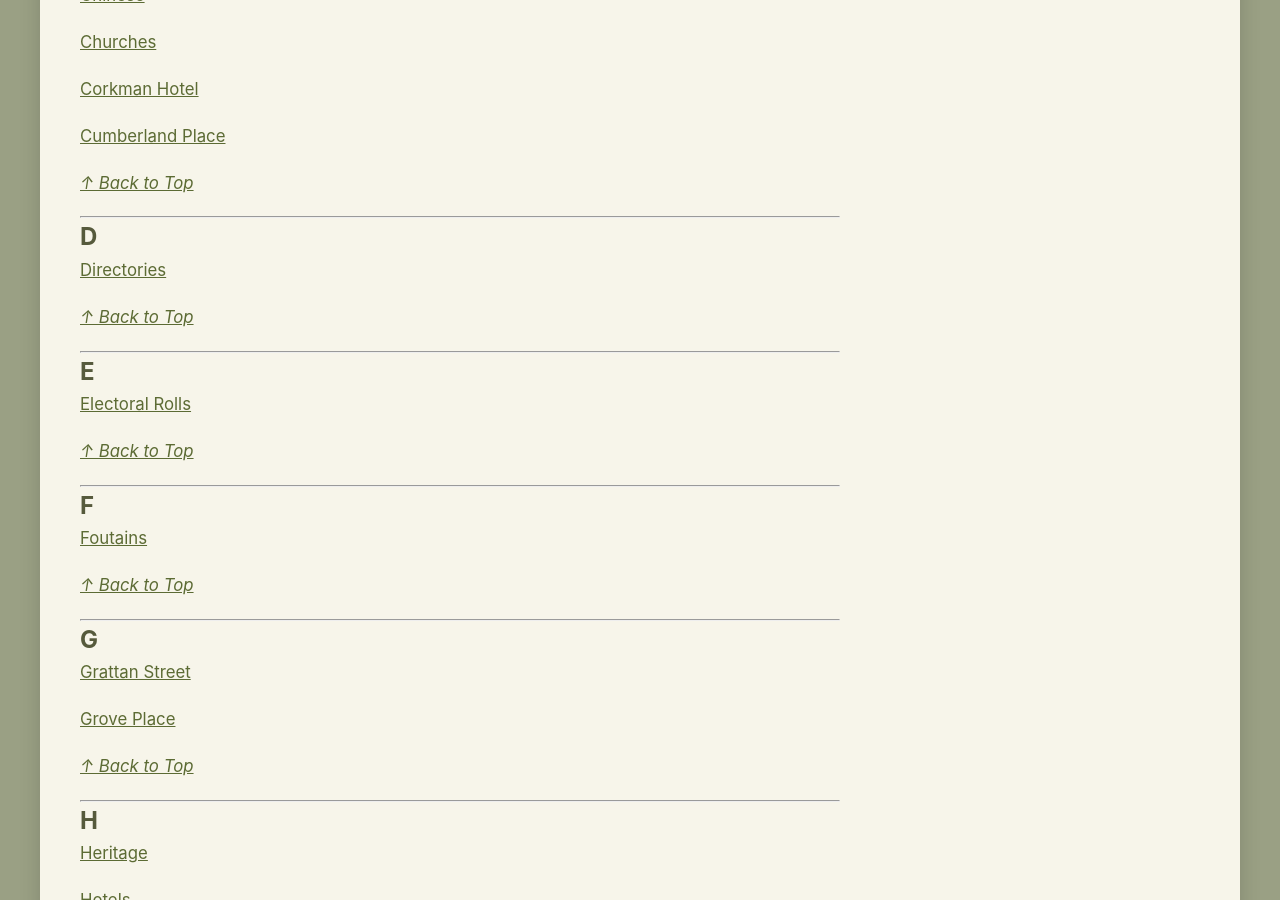
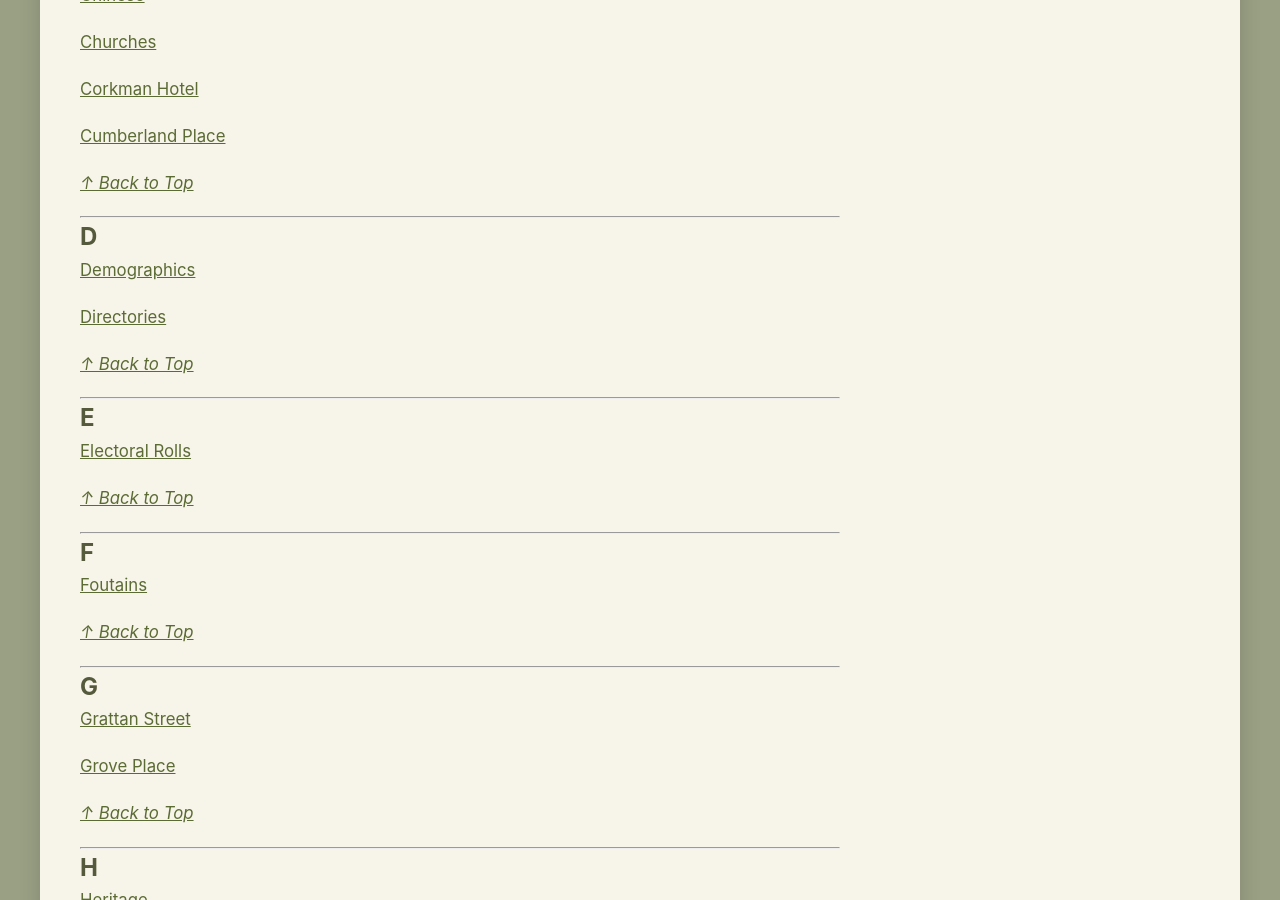
Before and after one commit to notamitchell/order, a Jekyll site: the page built from aToZ.md, in a window 1280 px wide and 900 px high, scrolled down 1603 px. Built offline with Jekyll 4.4.1, drawn with Linux system fonts in a browser that asks for light colours; a script that is not in the unit is left out.

Commit message:
Update aToZ.md

```diff
--- a/aToZ.md
+++ b/aToZ.md
@@ -69,6 +69,8 @@ _[&uarr; Back to Top](#index-a-to-z)_
 ---
 
 ## D
+
+[Demographics](civic?id=Demographics)
 
 [Directories](civic?id=Directories)
 
```
